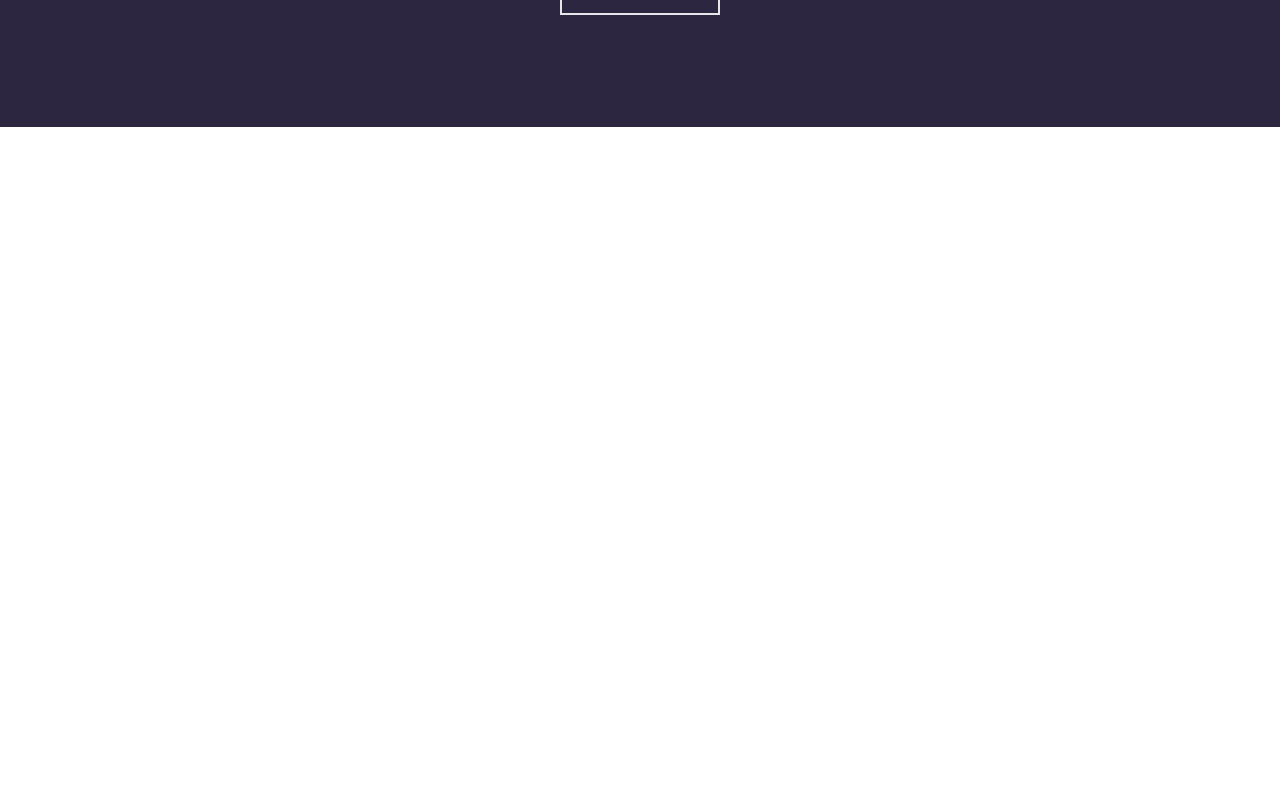
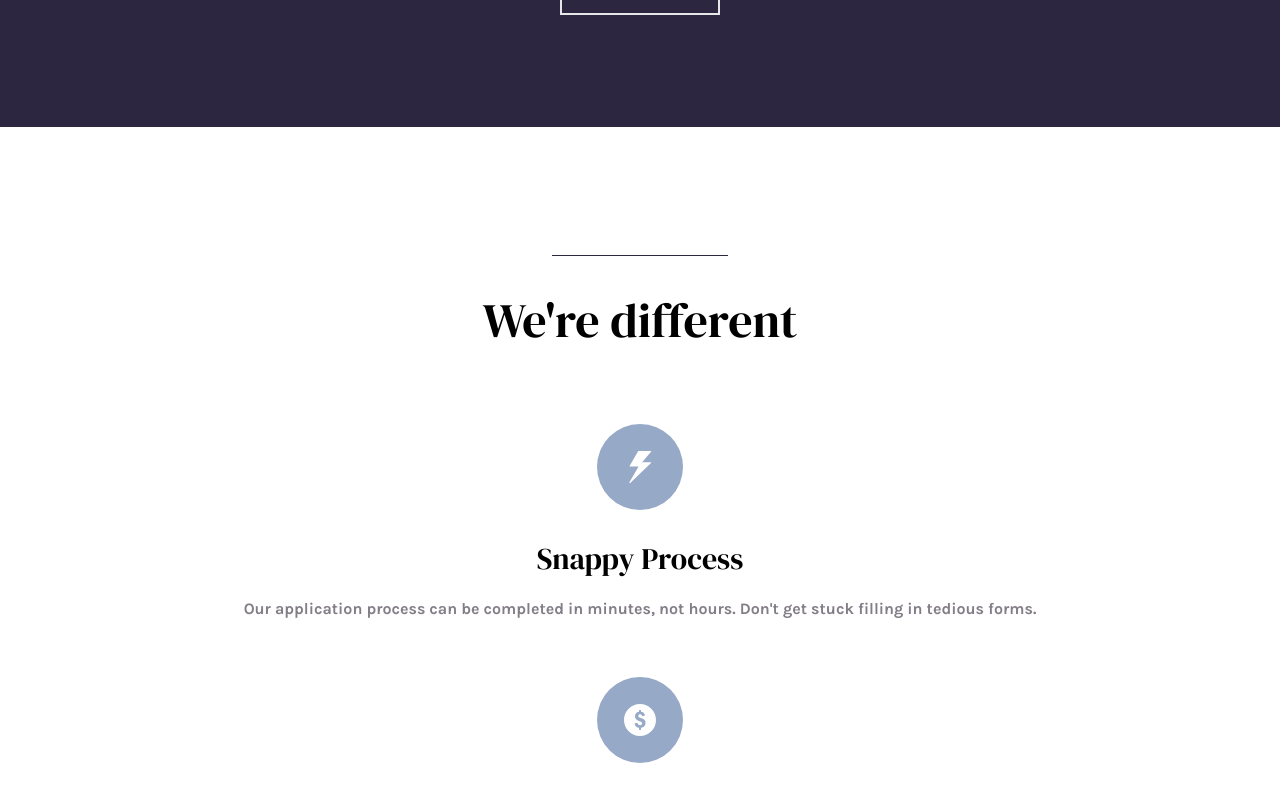
Before and after one commit to codexshell/insure-landing-page, a React (Vite) app: page / in a window 1280 px wide. Shown: the part 824-1620 px from the top of the page. Before the commit the page ends 951 px from the top, so only its background shows below. Built offline with nearby package versions, Linux system fonts and the light colour scheme.

Commit message:
feat: add Features component to main

```diff
--- a/src/components/App/index.jsx
+++ b/src/components/App/index.jsx
@@ -1,5 +1,6 @@
 import MainNav from "../MainNav";
 import Hero from "../Hero";
+import Features from "../Features";
 
 function App() {
   return (
@@ -9,6 +10,7 @@ function App() {
       </header>
       <main>
         <Hero />
+        <Features />
       </main>
       <footer></footer>
     </div>
```
